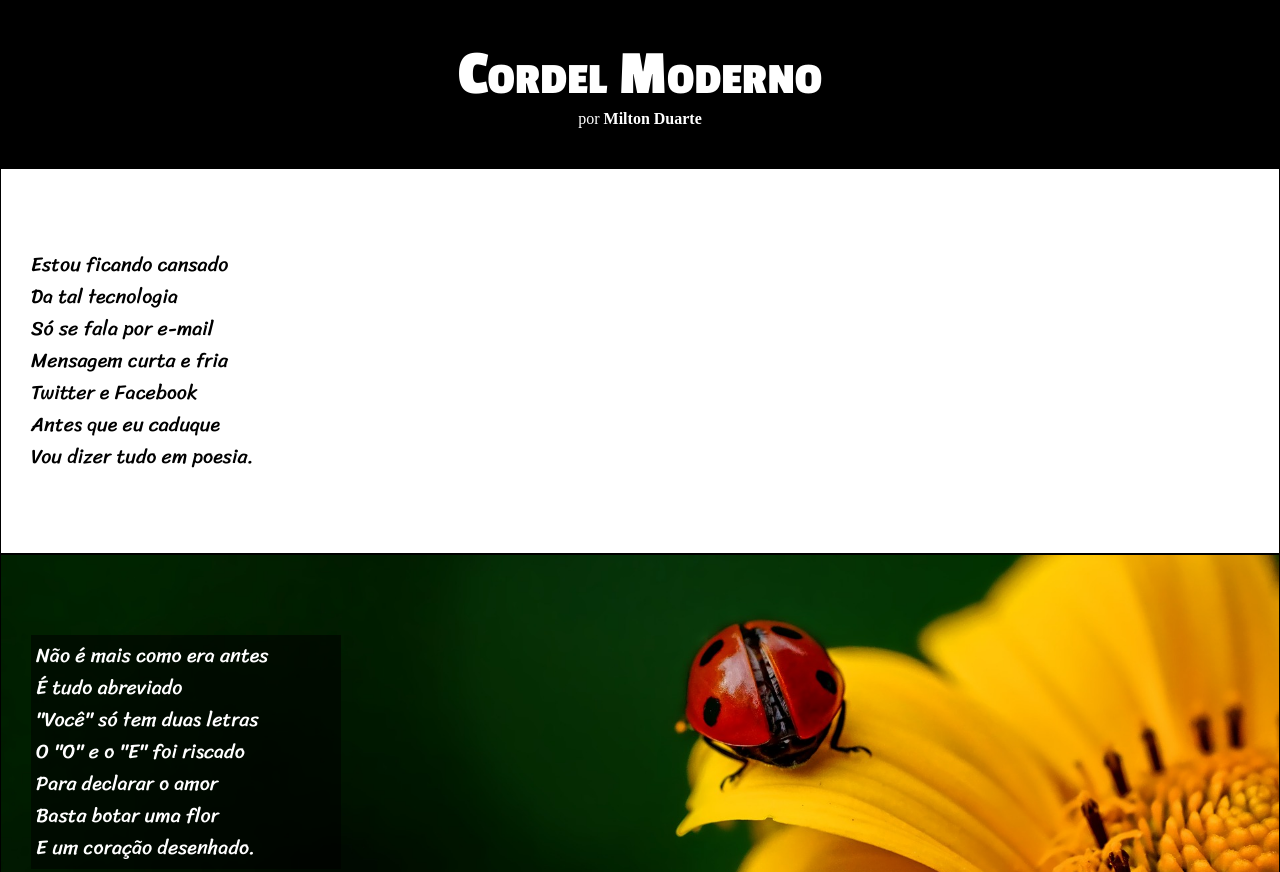
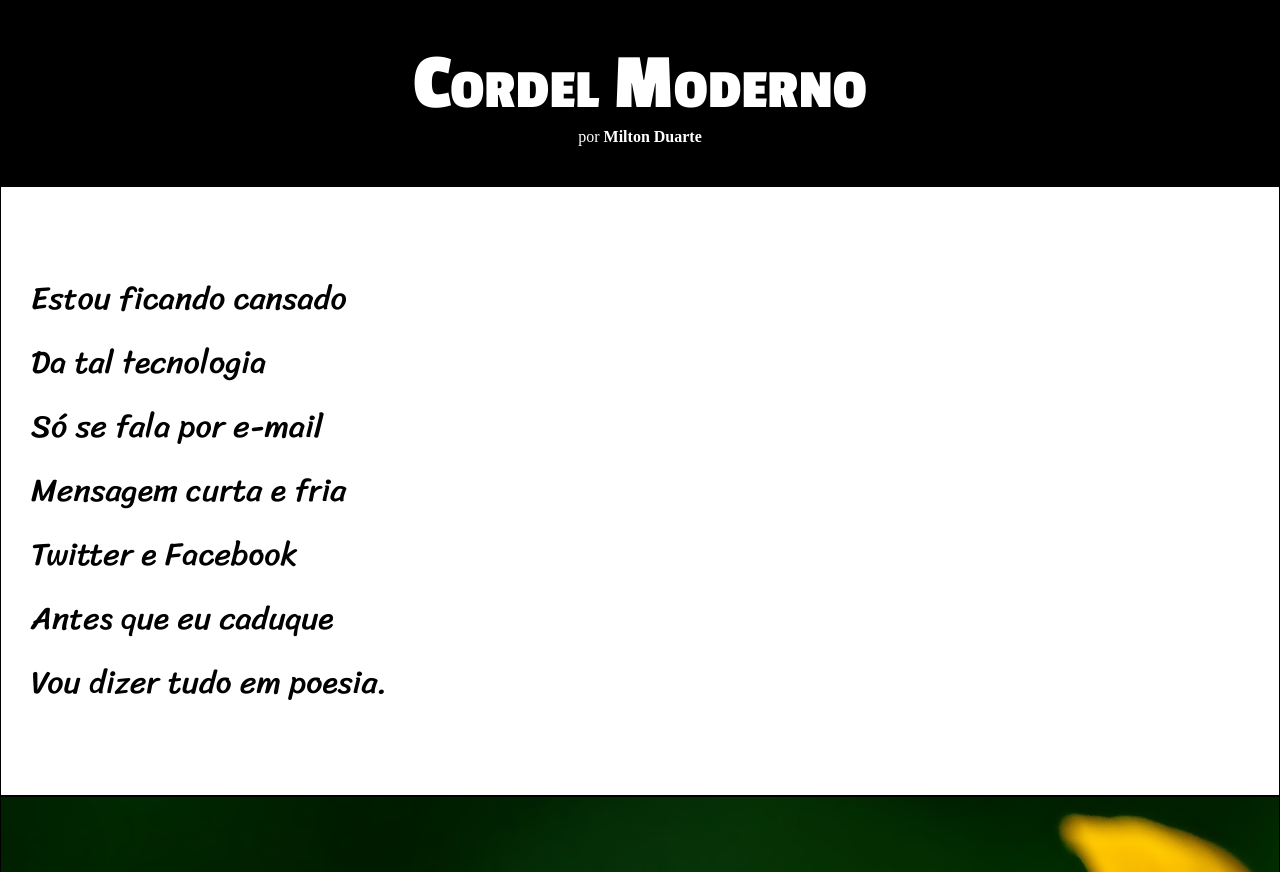
Before and after one commit to YuriLohan/projetos, a plain HTML site: page !CursoEmVideo/Módulo3_cordel/index.html in a window 1280 px wide. Shown: the top 872 px of the page. Drawn offline with Linux system fonts and the light colour scheme.

Commit message:
pequenas atualizações projeto cordel

```diff
--- a/!CursoEmVideo/Módulo3_cordel/css/header.css
+++ b/!CursoEmVideo/Módulo3_cordel/css/header.css
@@ -13,8 +13,8 @@ header{
 }
 header > h1{
     padding-top: 40px;
-    font-family: "Passion One", sans-serif;
-    font-size: 4em;
+    font-family: 'Passion One', cursive;
+    font-size: 5em;
     font-variant: small-caps;
 }
 header > p{
--- a/!CursoEmVideo/Módulo3_cordel/css/main.css
+++ b/!CursoEmVideo/Módulo3_cordel/css/main.css
@@ -14,7 +14,7 @@
 }
 #estrofedois > p,#estrofecinco > p{
     background-color: rgba(0, 0, 0, 0.562);
-    width: 300px;
+    width: 400px;
     padding: 5px;
 }
 main section{
@@ -22,8 +22,9 @@ main section{
     padding-bottom: 10vh;
     padding-left: 30px;
     line-height: 2em;
+    font-size: 2em;
 }
 main section p{
     font-family: "Sriracha",cursive;
-    font-size: 20px;
+
 }
```
